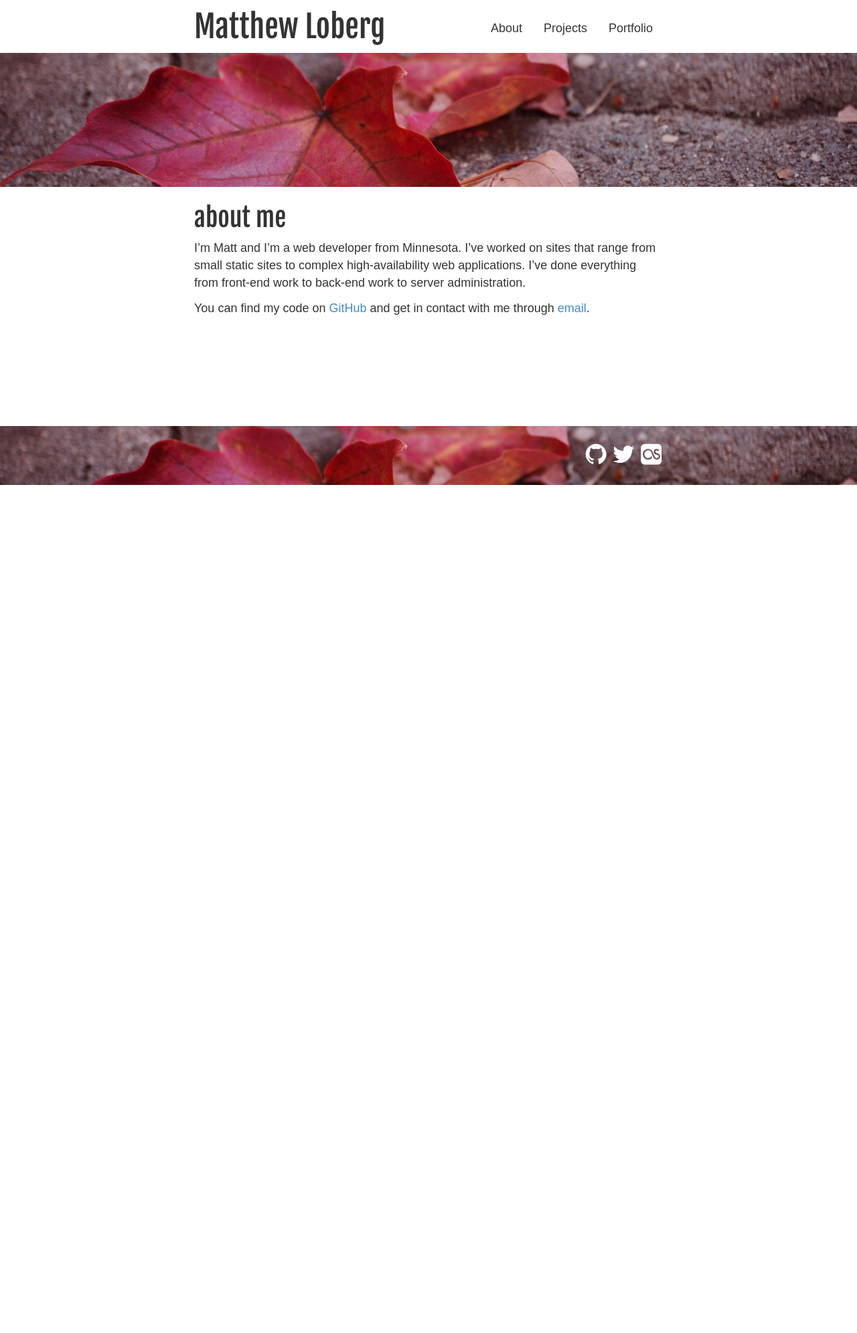
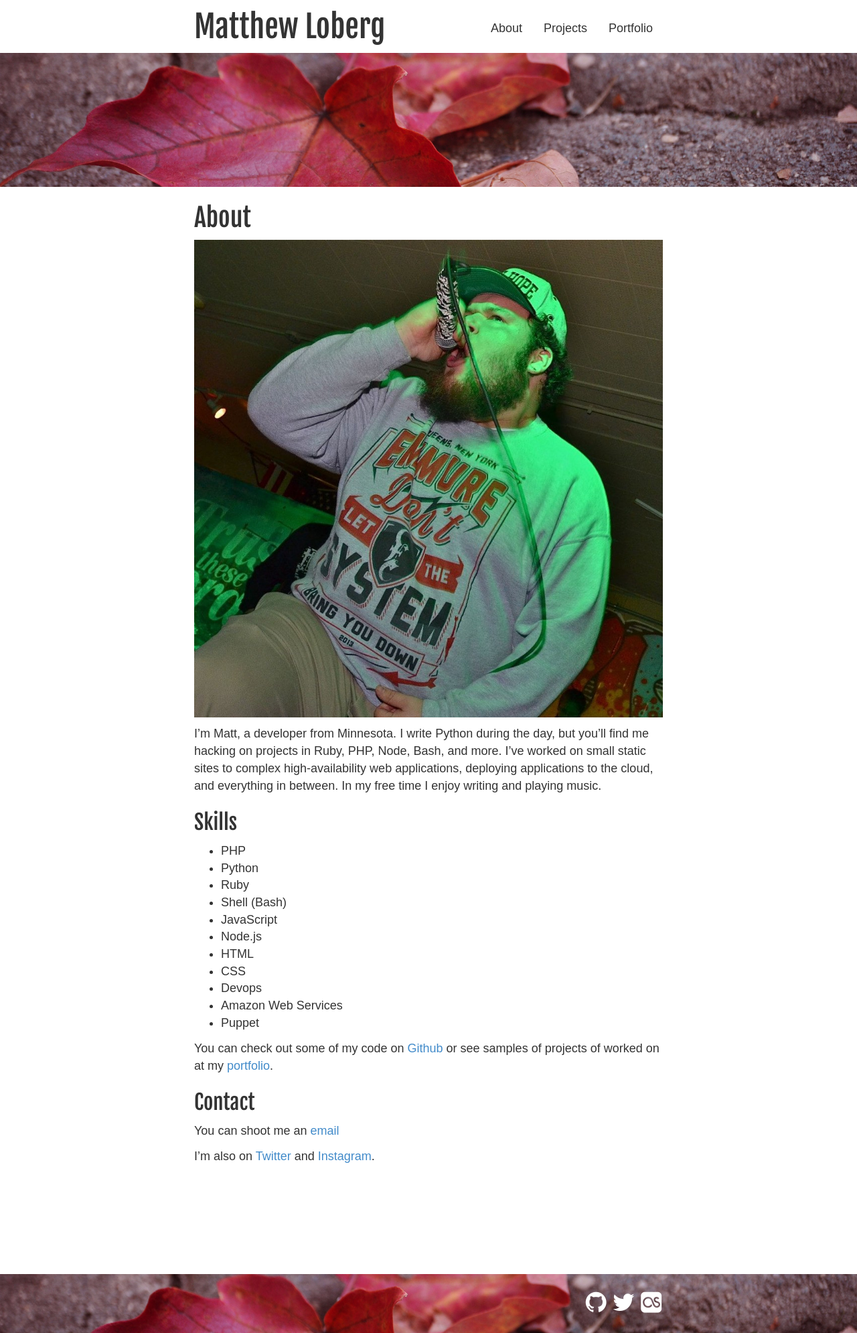
Before and after one commit to mloberg/mloberg.github.com, a Jekyll site: the page built from site/about.md, in a window 1280 px wide. Shown: the whole page at 67% size. Built offline with Jekyll 4.4.1, drawn with Linux system fonts in a browser that asks for light colours; some web fonts are replaced; before the commit the page ends 900 px from its top, so only the background shows below that.

Commit message:
Updated about page
Included more up to date picture of myself. Added a list of my skills. Reworked some of the copy.

Added new page layout for pages.

```diff
--- a/site/_assets/sass/screen.scss
+++ b/site/_assets/sass/screen.scss
@@ -3,6 +3,10 @@
 /* Space out content a bit */
 body {
   padding-top: 20px;
+}
+
+img {
+  max-width: 100%;
 }
 
 /* Make the masthead heading the same height as the navigation */
--- /dev/null
+++ b/site/_layouts/page.html
@@ -0,0 +1,8 @@
+---
+layout: default
+---
+<div class="row {{ page.title | downcase }}">
+  <div class="col-sm-12">
+    {{ content }}
+  </div>
+</div>
--- a/site/about.md
+++ b/site/about.md
@@ -1,9 +1,33 @@
 ---
-layout: default
+layout: page
 title: About
 ---
-## about me
+## About
 
-I'm Matt and I'm a web developer from Minnesota. I've worked on sites that range from small static sites to complex high-availability web applications. I've done everything from front-end work to back-end work to server administration.
+![Matthew Loberg]({{ site.baseurl }}/assets/images/profile2.jpg)
 
-You can find my code on [GitHub](https://github.com/mloberg) and get in contact with me through [email](ma&#105;lto&#58;m&#64;&#109;lo&#98;&#37;65%&#55;2g&#46;&#99;&#111;m).
+I'm Matt, a developer from Minnesota. I write Python during the day, but you'll find me hacking on projects in Ruby, PHP, Node, Bash, and more.
+I've worked on small static sites to complex high-availability web applications, deploying applications to the cloud, and everything in between.
+In my free time I enjoy writing and playing music.
+
+### Skills
+
+* PHP
+* Python
+* Ruby
+* Shell (Bash)
+* JavaScript
+* Node.js
+* HTML
+* CSS
+* Devops
+* Amazon Web Services
+* Puppet
+
+You can check out some of my code on [Github](https://github.com/mloberg) or see samples of projects of worked on at my [portfolio]({{ site.baseurl }}/portfolio.html).
+
+### Contact
+
+You can shoot me an [email](ma&#105;lto&#58;m&#64;&#109;lo&#98;&#37;65%&#55;2g&#46;&#99;&#111;m)
+
+I'm also on [Twitter](https://twitter.com/mloberg) and [Instagram](http://instagram.com/mloberg).
```
Also changed, not shown: site/_assets/images/profile2.jpg (added), site/assets/css/screen.css, site/assets/images/profile2.jpg (added).
